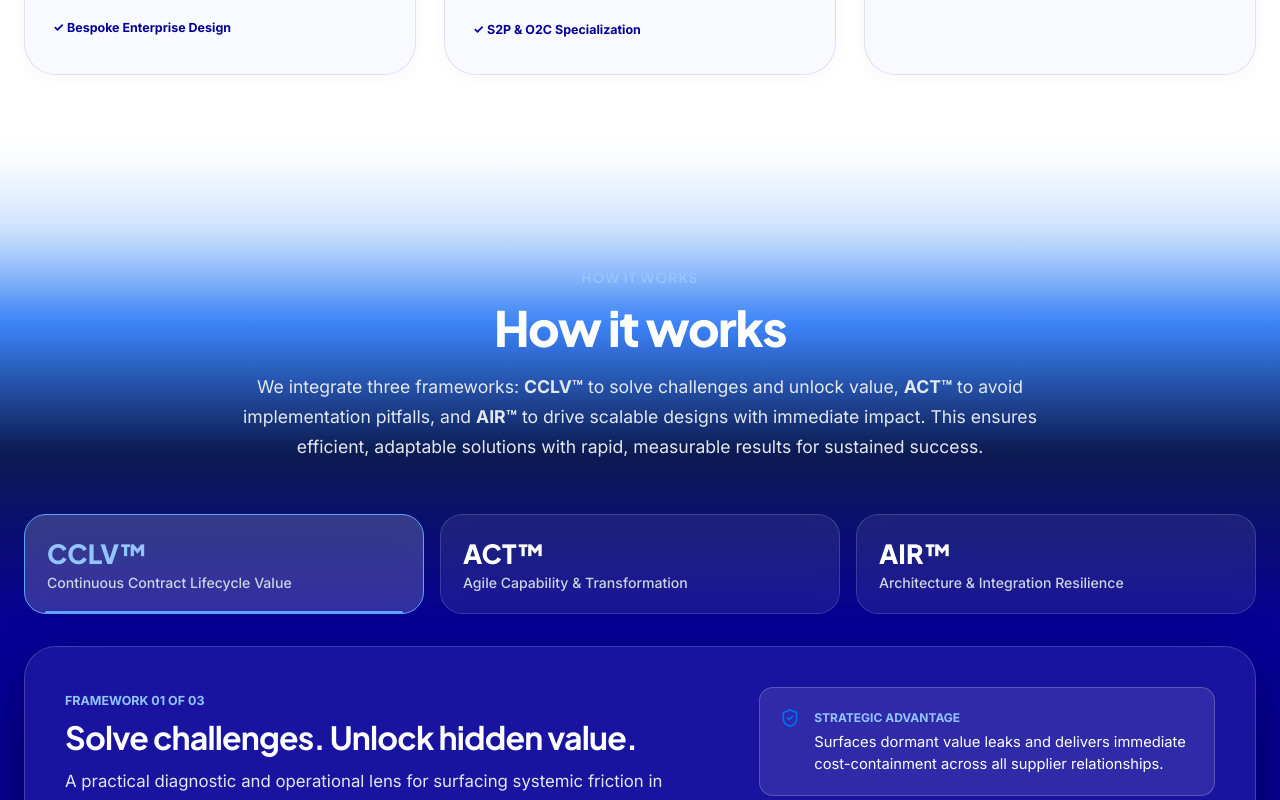
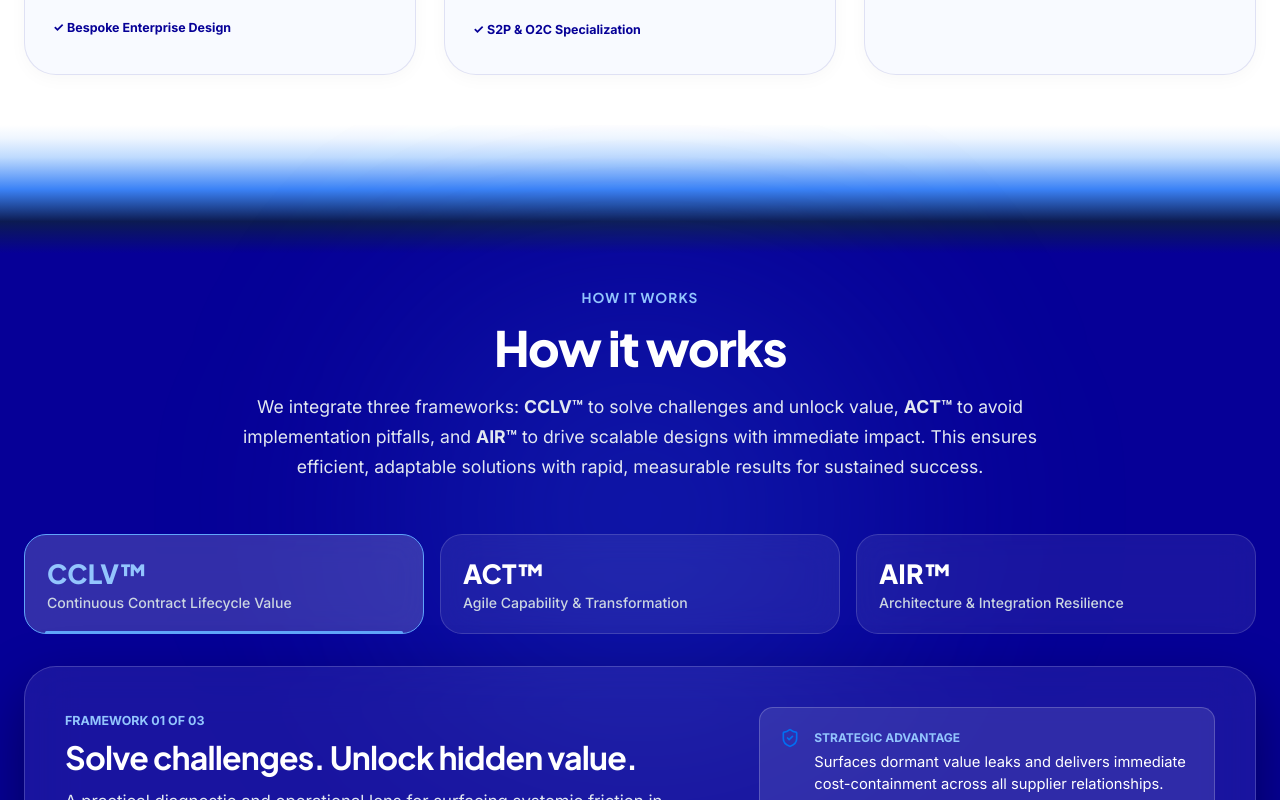
Before and after one commit to krish4245/abs-web, a React (Vite) app: page / in a window 1280 px wide. Shown: the part 3160-3960 px from the top of the page. Built offline with nearby package versions, Linux system fonts and the light colour scheme.

Commit message:
style: extend royal blue span higher up and further down in how it works section

```diff
--- a/src/index.css
+++ b/src/index.css
@@ -1539,48 +1539,37 @@ section {
 .frameworks-section {
   background: linear-gradient(180deg,
     #ffffff 0%,
-    #eff6ff 3%,
-    #bfdbfe 8%,
-    #3b82f6 16%,
-    #0c1b52 26%,
-    #060097 40%,
-    #060097 60%,
-    #0c1b52 74%,
-    #3b82f6 84%,
-    #bfdbfe 92%,
-    #eff6ff 97%,
+    #eff6ff 1%,
+    #bfdbfe 2.5%,
+    #3b82f6 5%,
+    #0c1b52 7.5%,
+    #060097 10%,
+    #060097 90%,
+    #0c1b52 92.5%,
+    #3b82f6 95%,
+    #bfdbfe 97.5%,
+    #eff6ff 99%,
     #ffffff 100%
   );
   color: #ffffff;
   position: relative;
-  padding: 140px 0;
+  padding: 160px 0 150px;
   overflow: hidden;
   border-top: none;
   border-bottom: none;
 }
 
-.frameworks-section::before {
-  content: '';
+.frameworks-ambient-glow {
   position: absolute;
-  top: 0;
-  left: 0;
-  right: 0;
-  height: 180px;
-  background: linear-gradient(180deg, #ffffff 0%, rgba(255, 255, 255, 0.4) 30%, transparent 100%);
+  top: 30%;
+  left: 50%;
+  transform: translate(-50%, -50%);
+  width: 900px;
+  height: 600px;
+  background: radial-gradient(circle, rgba(59, 130, 246, 0.22) 0%, rgba(6, 0, 151, 0) 70%);
+  filter: blur(90px);
   pointer-events: none;
-  z-index: 2;
-}
-
-.frameworks-section::after {
-  content: '';
-  position: absolute;
-  bottom: 0;
-  left: 0;
-  right: 0;
-  height: 180px;
-  background: linear-gradient(0deg, #ffffff 0%, rgba(255, 255, 255, 0.4) 30%, transparent 100%);
-  pointer-events: none;
-  z-index: 2;
+  z-index: 1;
 }
 
 .frameworks-section .container {
```
